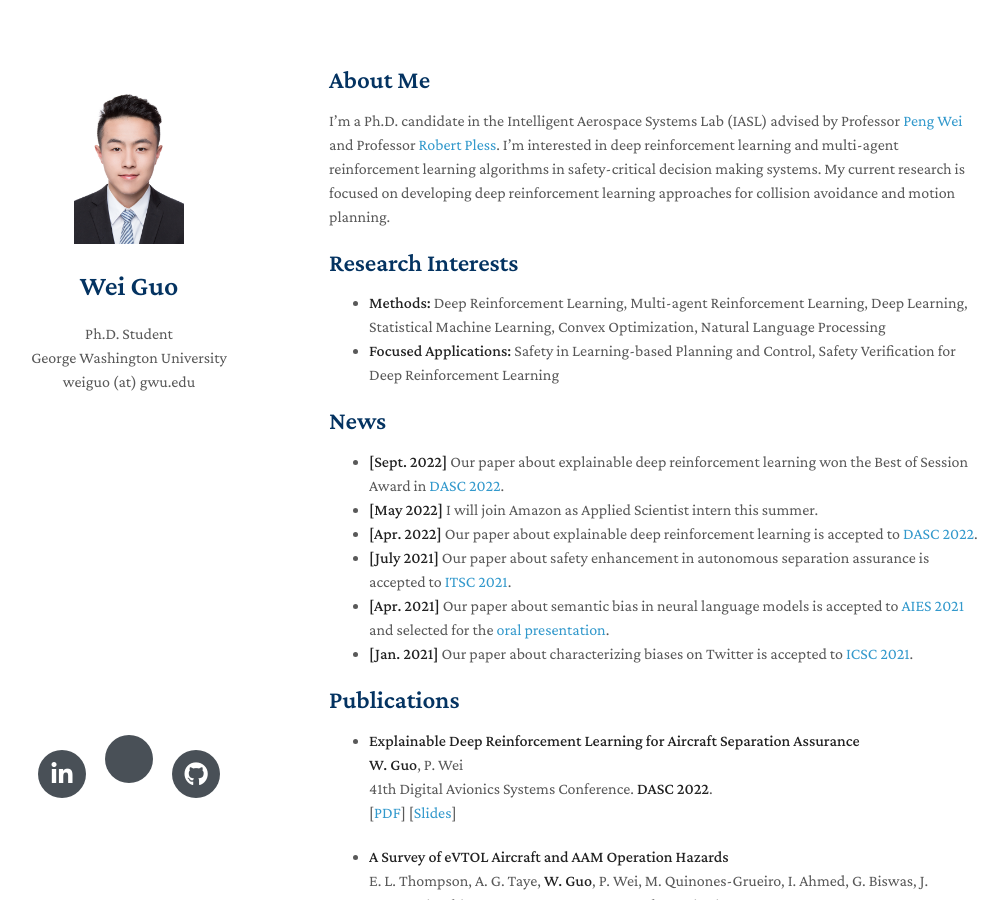
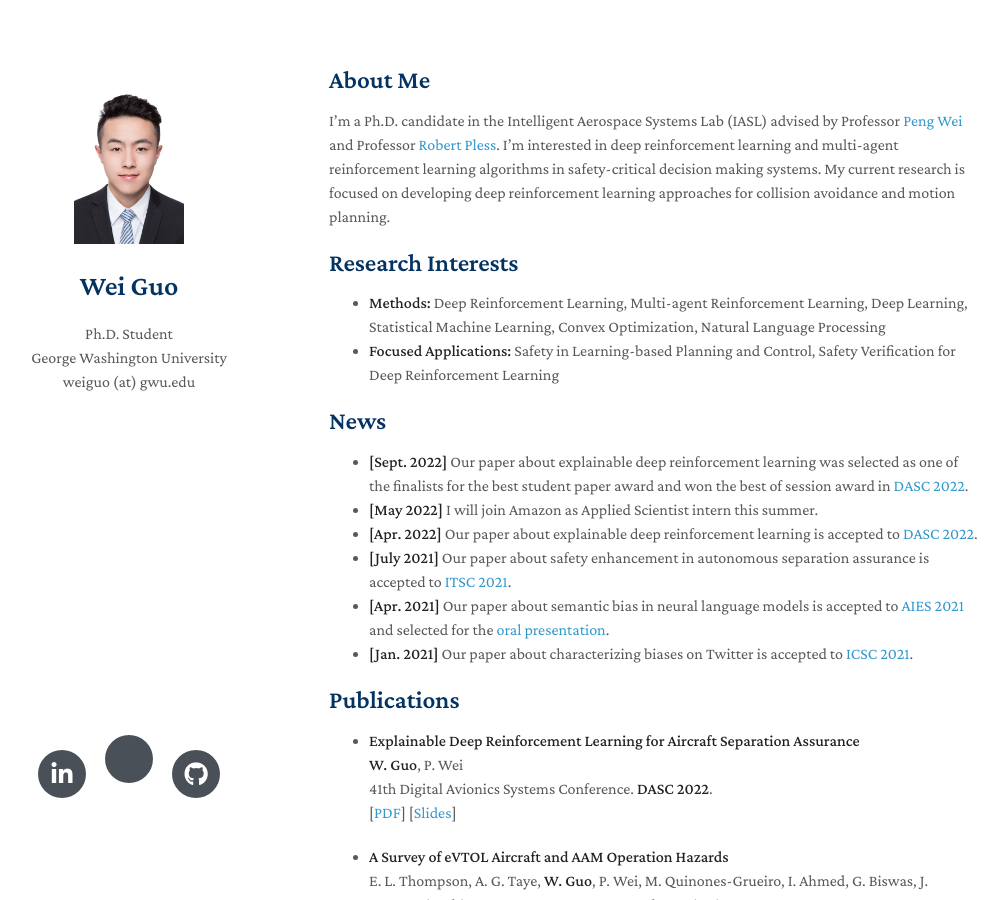
Before and after one commit to weiguowilliam/weiguowilliam.github.io, a Jekyll site: the page built from index.md, in a window 1280 px wide and 900 px high. Shown: the whole window, without its empty margins (141-1149 px from the left). Built offline with Jekyll 4.4.1, drawn with Linux system fonts in a browser that asks for light colours; nearby versions of some CDN libraries; a style sheet for code colours, icons or effects is not loaded; our own code applies the rules of GitHub Pages for plain Markdown files.

Commit message:
Update index.md

```diff
--- a/index.md
+++ b/index.md
@@ -14,7 +14,7 @@ I'm a Ph.D. candidate in the Intelligent Aerospace Systems Lab (IASL) advised by
 
 ## News
 
-- **[Sept. 2022]** Our paper about explainable deep reinforcement learning won the Best of Session Award in [DASC 2022](https://2022.dasconline.org).
+- **[Sept. 2022]** Our paper about explainable deep reinforcement learning was selected as one of the finalists for the best student paper award and won the best of session award in [DASC 2022](https://2022.dasconline.org).
 - **[May 2022]** I will join Amazon as Applied Scientist intern this summer.
 - **[Apr. 2022]** Our paper about explainable deep reinforcement learning is accepted to [DASC 2022](https://2022.dasconline.org).
 - **[July 2021]** Our paper about safety enhancement in autonomous separation assurance is accepted to [ITSC 2021](https://2021.ieee-itsc.org/).
```
